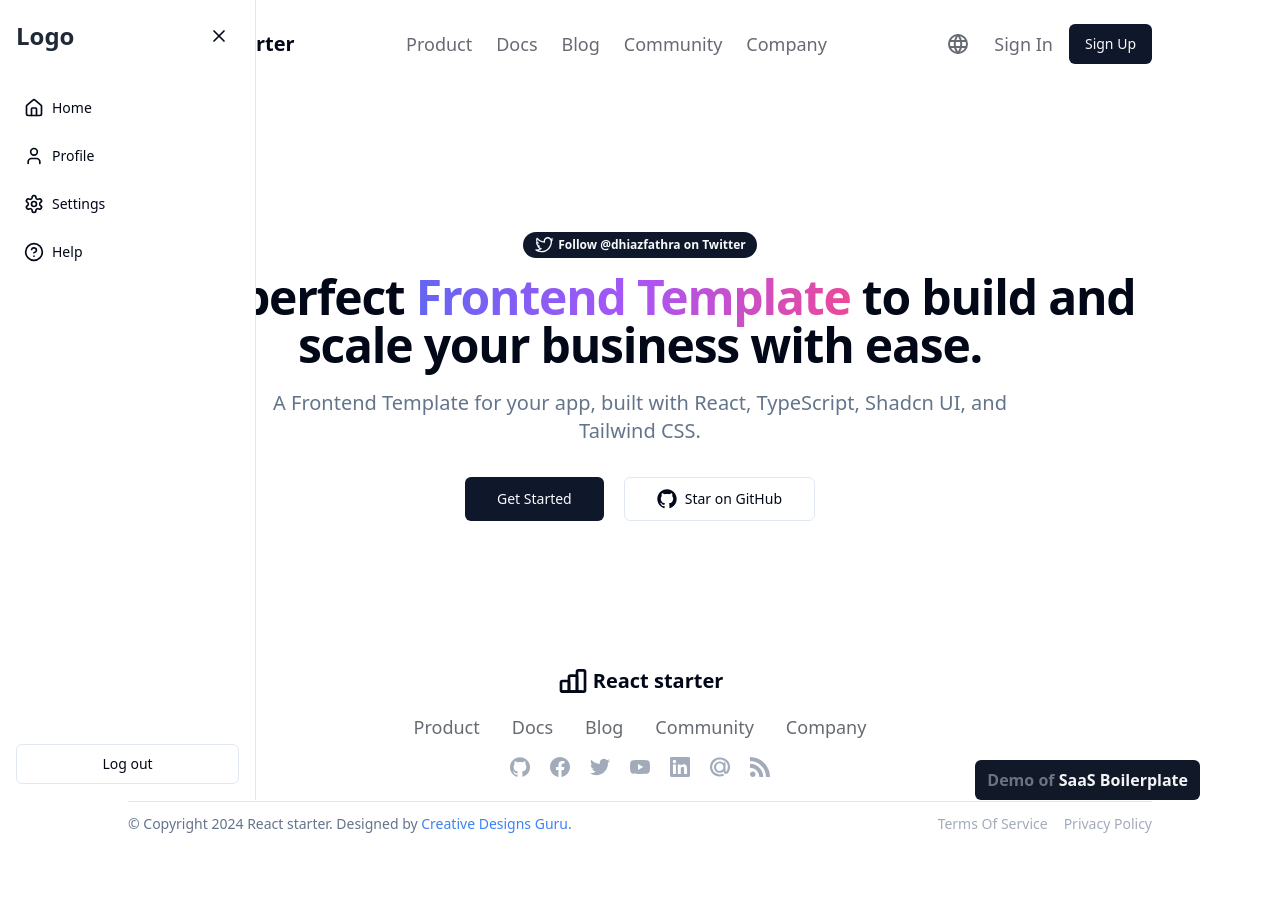
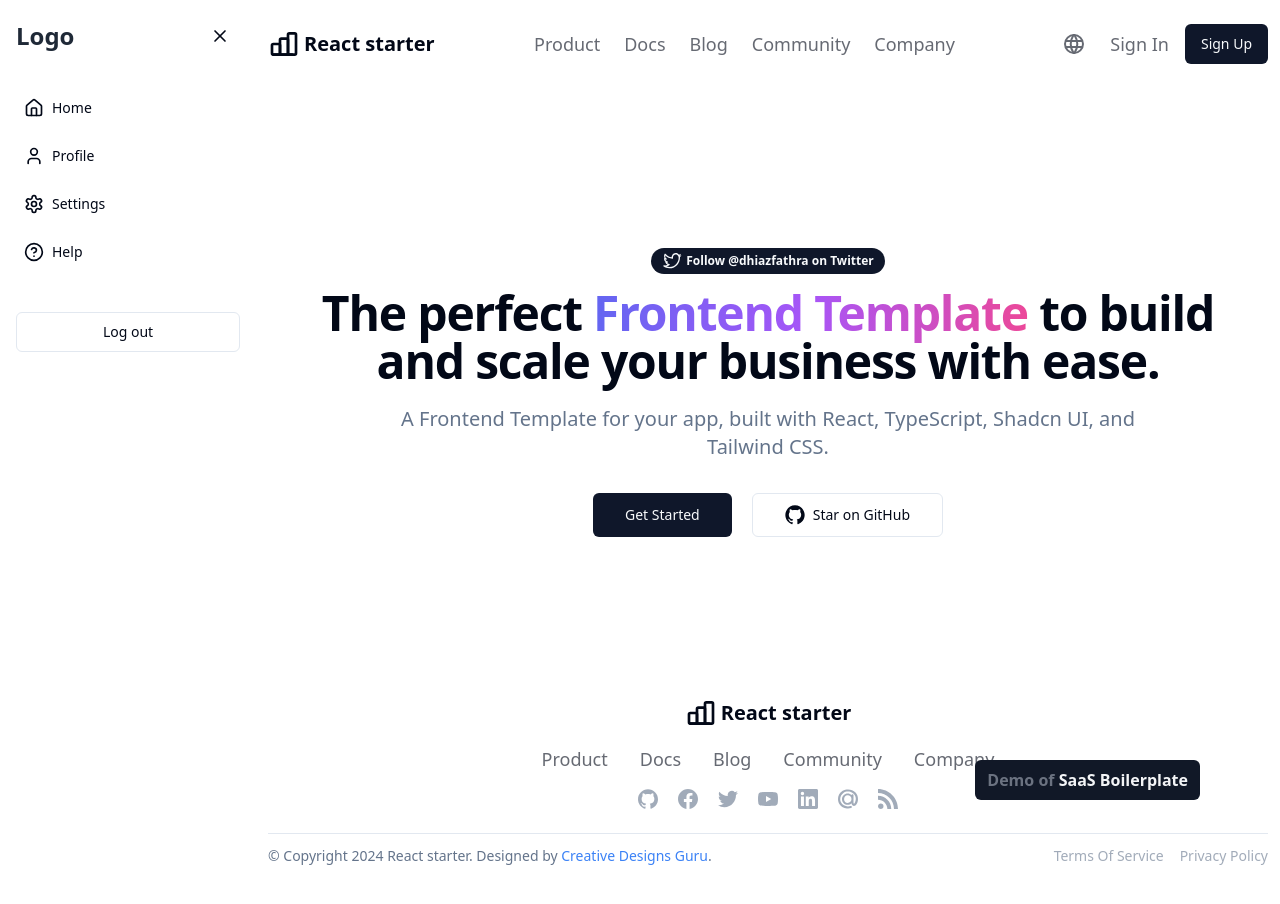
Before and after one commit to dhiazfathra/react-starter, a Next.js app: page /en in a window 1280 px wide. Shown: the top 904 px of the page. Built offline with nearby package versions, Linux system fonts and the light colour scheme.

Commit message:
refactor: handle sidebar unintentionally blocking content

```diff
--- a/src/app/[locale]/page.tsx
+++ b/src/app/[locale]/page.tsx
@@ -41,20 +41,23 @@ export default function IndexPage() {
             <Menu size={24} />
           </Button>
         </Navbar>
-        <main className="flex-1">
+        <main className="flex-1 p-4">
+          {' '}
+          {/* Add padding here */}
           <Hero />
         </main>
         <Footer />
       </div>
 
-      {/* Accessible Overlay for mobile */}
+      {/* Overlay for mobile */}
       {isSidebarOpen && (
-        <Button
-          className="fixed inset-0 z-40 size-full bg-black bg-opacity-50 md:hidden"
+        <div
+          className="fixed inset-0 z-30 bg-black bg-opacity-50 md:hidden"
           onClick={closeSidebar}
           onKeyDown={handleKeyDown}
+          tabIndex={0}
+          role="button"
           aria-label="Close sidebar"
-          tabIndex={0}
         />
       )}
     </div>
--- a/src/components/Sidebar.tsx
+++ b/src/components/Sidebar.tsx
@@ -32,9 +32,10 @@ const Sidebar: React.FC<SidebarProps> = ({ isOpen, onClose }) => {
   return (
     <aside
       className={cn(
-        'fixed inset-y-0 left-0 z-50 flex flex-col border-r bg-white transition-all duration-300 dark:border-gray-700 dark:bg-gray-900 rtl:border-l rtl:border-r-0',
+        'fixed left-0 top-0 z-40 h-screen transition-all duration-300',
         isCollapsed ? 'w-16' : 'w-64',
         isOpen ? 'translate-x-0' : '-translate-x-full md:translate-x-0',
+        'md:relative md:translate-x-0', // Make it relative on md screens and above
       )}
     >
       <div className="flex items-center justify-between p-4">
--- a/src/templates/Navbar.tsx
+++ b/src/templates/Navbar.tsx
@@ -16,12 +16,13 @@ const Navbar: React.FC<NavbarProps> = ({ children }) => {
   const t = useTranslations('Navbar');
 
   return (
-    <Section className="px-3 py-6">
+    <Section className="px-3 py-6 ">
+      {' '}
+      {/* Add left margin on md screens */}
       <CenteredMenu
         logo={
           <div className="flex items-center">
-            {children}{' '}
-            {/* This is where the sidebar toggle button will be rendered */}
+            {children}
             <Logo />
           </div>
         }
```
